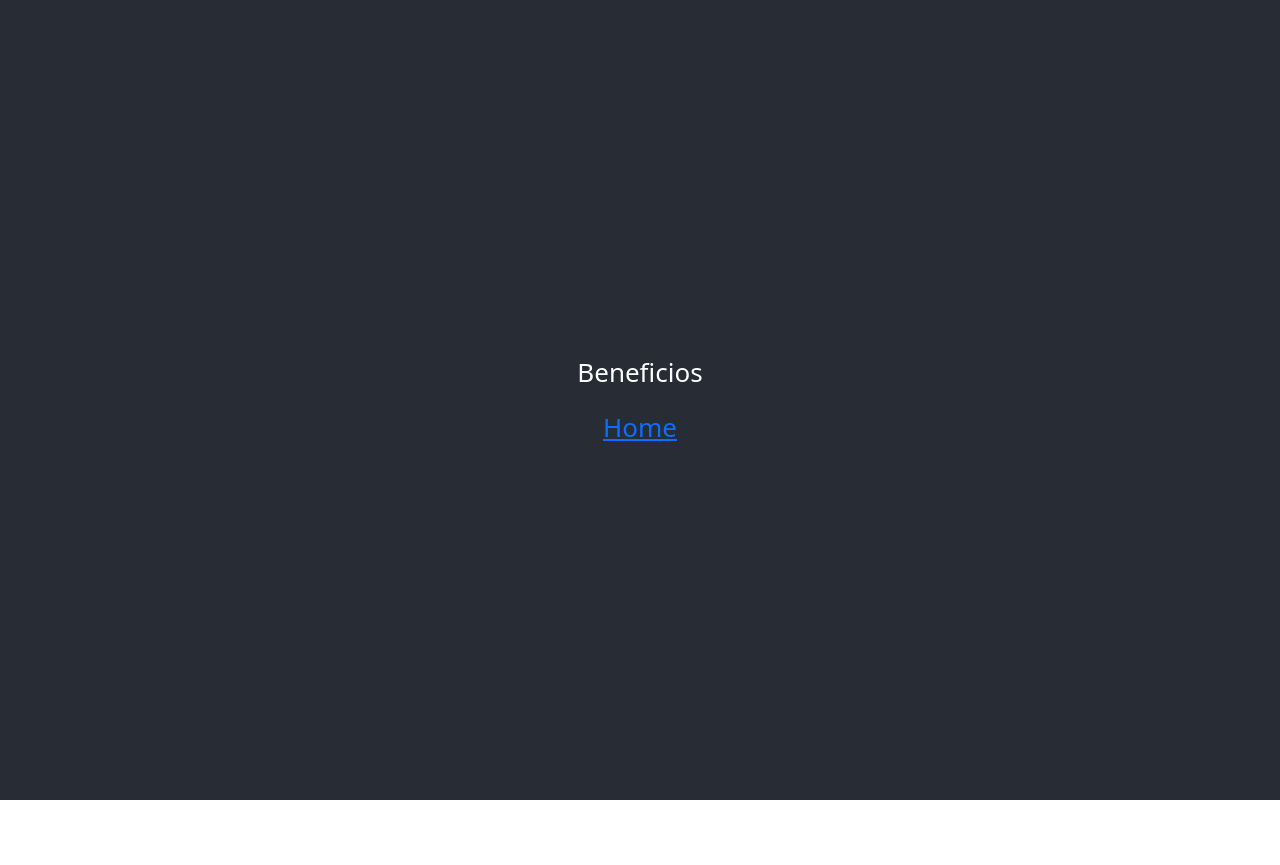
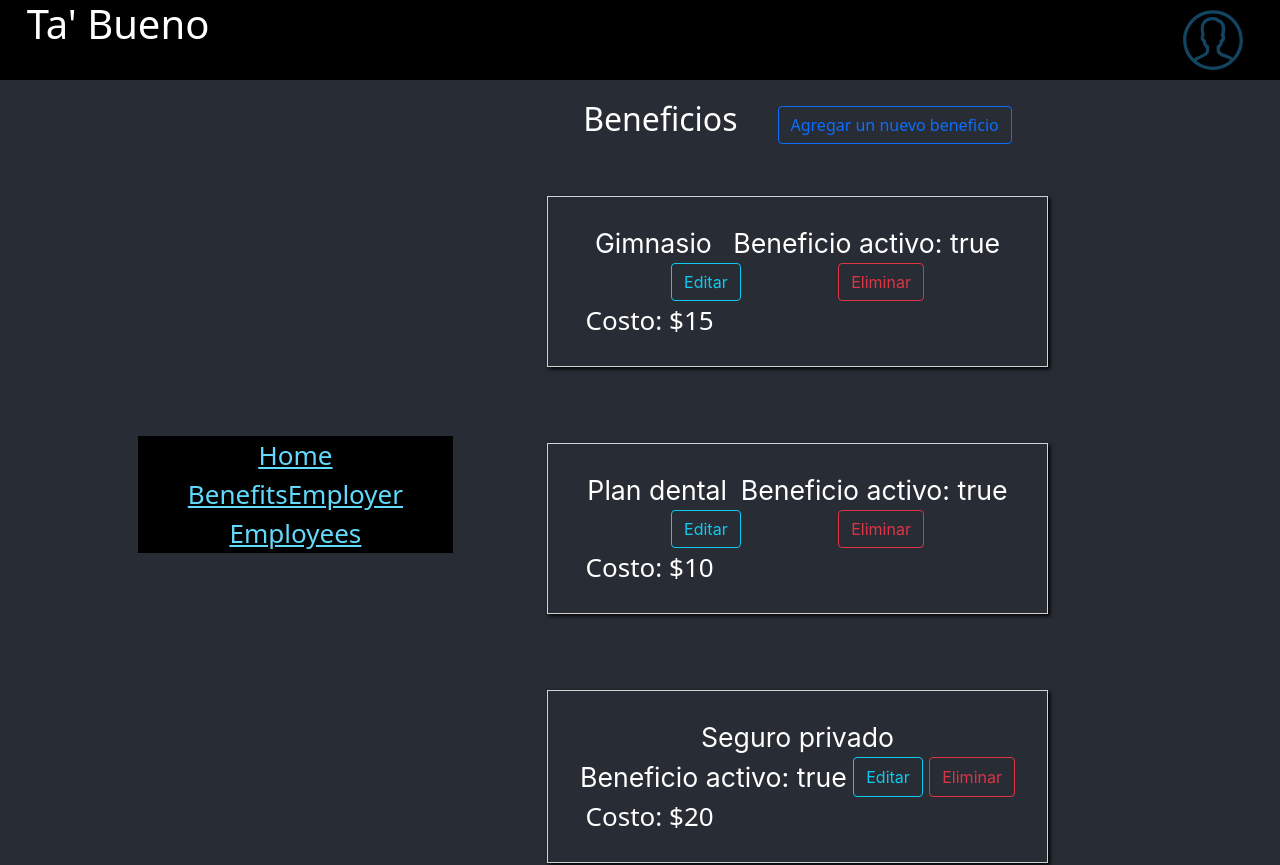
Before and after one commit to emmasolis1/pi-databases_softwareEngineering, a React (Create React App) app in the folder Planilla/planilla-frontend_react/: page /BenefitsEmployer in a window 1280 px wide. Shown: the top 865 px of the page. Before the commit the page ends 800 px from the top, so only its background shows below. Built offline with nearby package versions, Linux system fonts and the light colour scheme.

Commit message:
Creada página inicial, faltan detalles de visualización

```diff
--- a/Planilla/planilla-frontend_react/src/BenefitsEmployer.js
+++ b/Planilla/planilla-frontend_react/src/BenefitsEmployer.js
@@ -1,16 +1,51 @@
-import React from 'react'
-import './App.css';
-import { Link } from "react-router-dom";
+import React from 'react';
+import { Button } from 'reactstrap';
+
+import SideNavigationBar from './components/SideNavigationBar';
+import BenefitsMainInfo from './components/BenefitsMainInfo';
+import Header from './components/Header';
+import Footer from './components/Footer';
+
 
 const BenefitsEmployer = () => {
-    return (
-        <div className="App">
-            <div className="App-header">
-                <p>Beneficios</p>
-                <Link to="/">Home</Link>
-            </div>
+  return (
+    <div className="App">
+      <Header />
+      <div className='App-header' style={navMenuStyle}>
+        <SideNavigationBar />
+        <div className="App-header">
+        <div style={tittleStyle}>
+          <h2 style={{paddingRight: '30pt',}}>Beneficios</h2>
+          <Button color="primary" outline>
+            Agregar un nuevo beneficio
+          </Button>
         </div>
-    );
+
+        <BenefitsMainInfo name="Gimnasio" isActive="true" cost="$15"/>
+        <BenefitsMainInfo name="Plan dental" isActive="true" cost="$10"/>
+        <BenefitsMainInfo name="Seguro privado" isActive="true" cost="$20"/>
+
+      </div>
+      </div>
+      <Footer />
+    </div>
+  );
+};
+
+const tittleStyle = {
+  display: 'inline-flex',
+  flexDirection: 'row',
+  flexWrap: 'no-wrap',
+  alignItems: 'baseline',
+}
+
+const navMenuStyle={
+  display: 'flex',
+  flexDirection: 'row',
+  flexWrap: 'no-wrap',
+  justifyContent: 'center',
+  alignItems: 'strech',
+  alignContent: 'center',
 }
 
 export default BenefitsEmployer;
--- /dev/null
+++ b/Planilla/planilla-frontend_react/src/Style.css
@@ -0,0 +1,25 @@
+html {
+    background-color: #282c34;
+}
+
+.myContainer {
+    min-height: 100%;
+    position: relative;
+    text-align: center;
+
+}
+
+/* Control the left side */
+.leftBox {
+    width: 20%;
+    position: fixed;
+    left: 0;
+    background-color: white;
+}
+
+/* Control the right side */
+.rightBox {
+    width: 80%;
+    position: fixed;
+    right: 0;
+}
--- /dev/null
+++ b/Planilla/planilla-frontend_react/src/components/BenefitsMainInfo.js
@@ -0,0 +1,57 @@
+import React from "react";
+import 'bootstrap/dist/css/bootstrap.min.css'
+import {List} from 'reactstrap';
+import { Button } from "reactstrap";
+
+// Props expected: name, isActive, jobPosition, employeeType, paymentType, netSalary, sumDeductions, realSalary, extraBenefits
+
+const BenefitsMainInfo = (props) => {
+  return (
+    <div style={divStyle}>
+      <div style={tittleStyle}>
+        <p style={{marginBottom: '0px',}}>{props.name}</p>
+        <p style={{marginBottom: '0px',}}>Beneficio activo: {props.isActive}</p>
+        <Button color="info" outline>
+          Editar
+        </Button>
+        <Button color="danger" outline>
+          Eliminar
+        </Button>
+      </div>
+
+      <div class="container">
+        <div class="row">
+          <div class="col">
+            Costo: {props.cost}
+          </div>
+        </div>
+
+      </div>
+
+    </div>
+  );
+}
+
+const divStyle = {
+  border: '1pt solid #d3d3d3',
+  // borderRadius: '.5em',
+  marginBottom: '1em',
+  marginLeft: 'auto',
+  marginRight: 'auto',
+  marginTop: '50px',
+  padding: '1em',
+  textAlign: 'left',
+  width: '75%',
+  boxShadow: '2px 2px 4px black',
+}
+
+const tittleStyle = {
+  display: 'flex',
+  flexWrap: 'wrap',
+  flexDirection: 'row',
+  justifyContent: 'space-evenly',
+  fontFamily: 'inter',
+  fontSize: '20pt',
+}
+
+export default BenefitsMainInfo;
```
Also changed, not shown: Planilla/planilla-frontend_react/src/App.js (line endings or trailing spaces).
